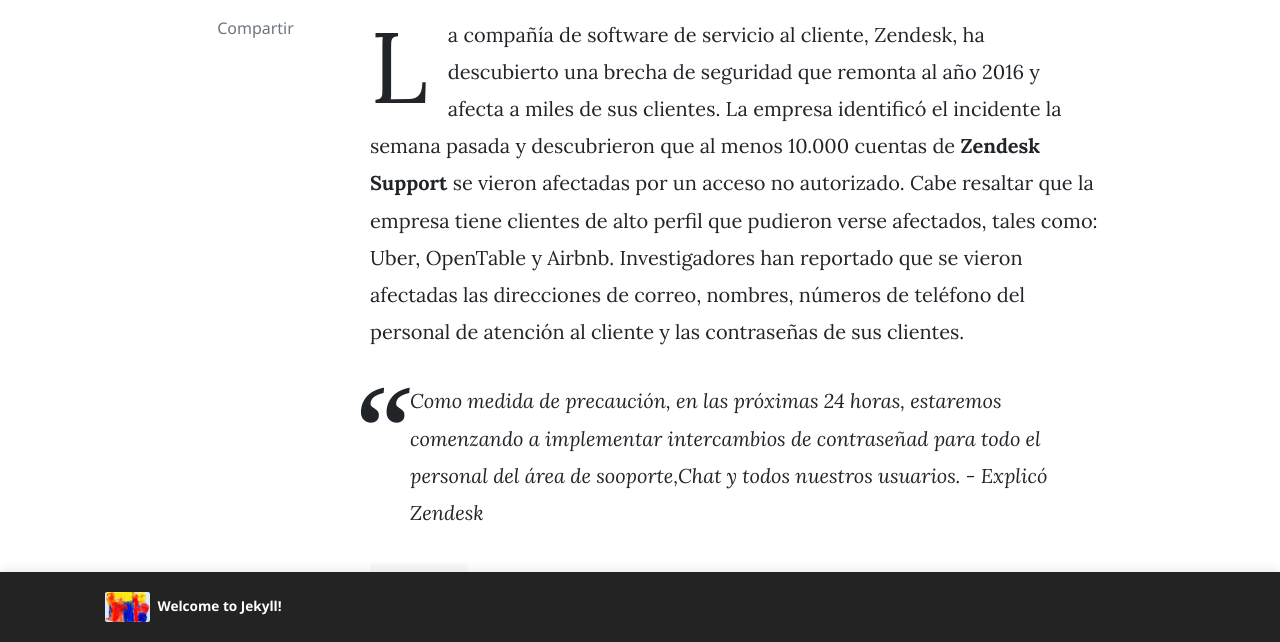
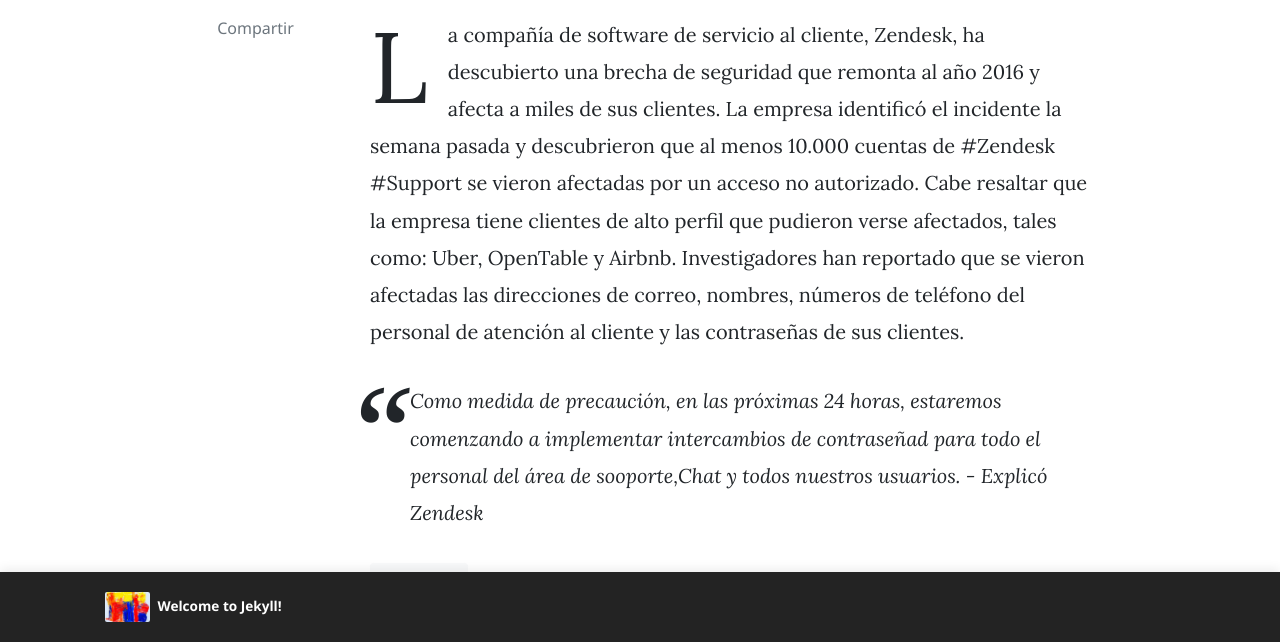
Before and after one commit to cryptogami/blog, a Jekyll site: the page built from _posts/2019-10-05-Brecha-en-Zendesk.md, in a window 1280 px wide and 900 px high, scrolled down 389 px, cut to the strip 258-900 px from the top of the window. Built offline with Jekyll 4.4.1, drawn with Linux system fonts in a browser that asks for light colours; nearby versions of some CDN libraries; comment, search, counter and statistics services are not loaded.

```diff
--- a/_posts/2019-10-05-Brecha-en-Zendesk.md
+++ b/_posts/2019-10-05-Brecha-en-Zendesk.md
@@ -8,7 +8,7 @@ tags: [ Tecnologia ]
 ---
 La compañía de software de servicio al cliente, Zendesk, ha descubierto una brecha de seguridad que remonta al año 2016 y afecta a miles
 de sus clientes.
-La empresa identificó el incidente la semana pasada y descubrieron que al menos 10.000 cuentas de **Zendesk Support** se vieron afectadas
+La empresa identificó el incidente la semana pasada y descubrieron que al menos 10.000 cuentas de #Zendesk #Support se vieron afectadas
 por un acceso no autorizado. Cabe resaltar que la empresa tiene clientes de alto perfil que pudieron verse afectados, tales como: Uber,
 OpenTable y Airbnb.
 Investigadores han reportado que se vieron afectadas las direcciones de correo, nombres, números de teléfono del personal de atención al cliente y las contraseñas de sus clientes.
```
